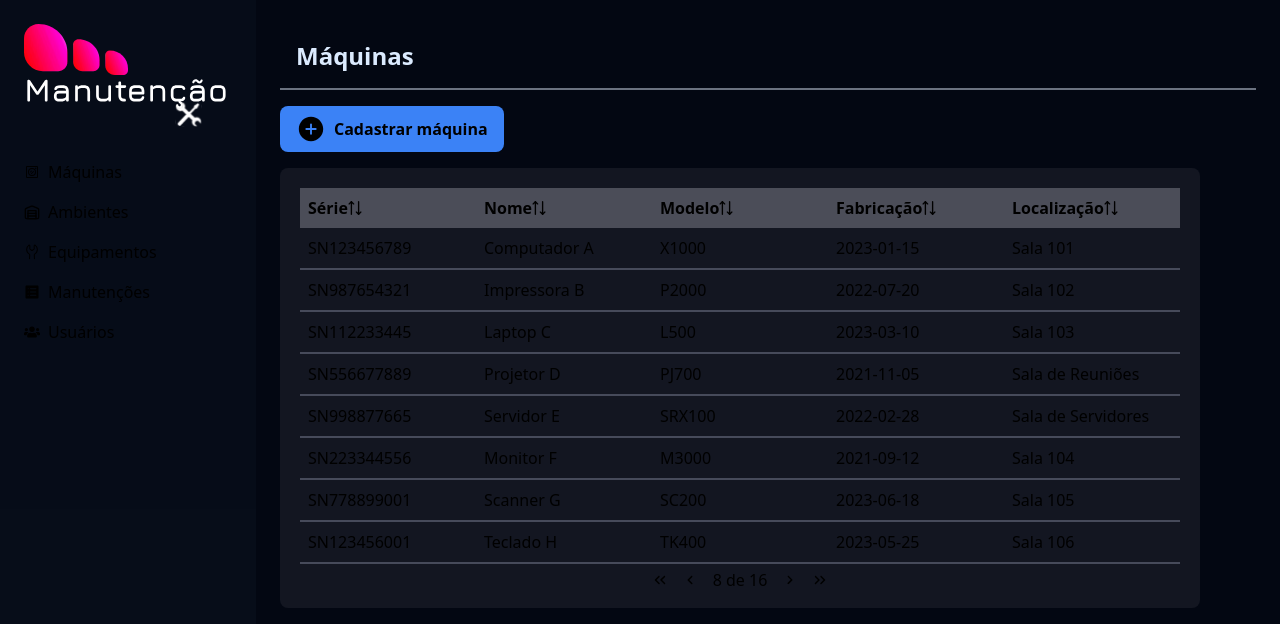
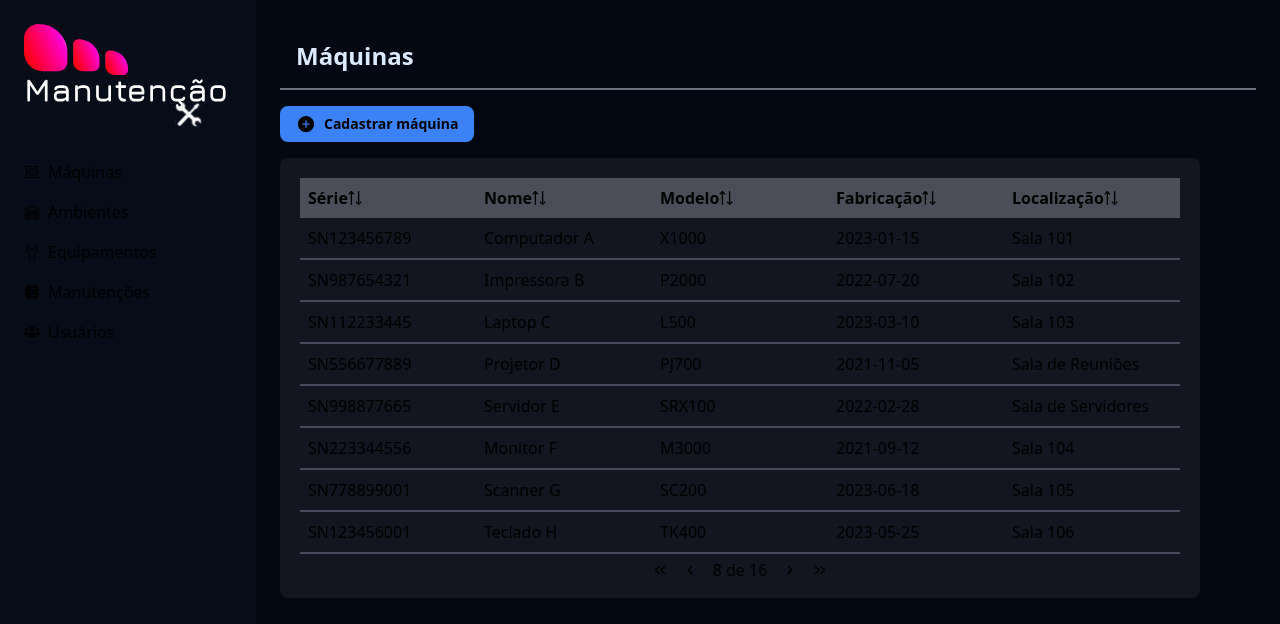
Before and after one commit to AnaJuliaMM/maintenance_web, a Next.js app in the folder frontend/: page /machines in a window 1280 px wide. Shown: the top 624 px of the page. Built offline with nearby package versions, Linux system fonts and the light colour scheme.

Commit message:
style: decrease add machine texto button size

```diff
--- a/frontend/src/app/(routes)/machines/page.tsx
+++ b/frontend/src/app/(routes)/machines/page.tsx
@@ -20,9 +20,9 @@ export default function Machine() {
   return (
     <main className="flex flex-col p-6 w-svw gap-4 h-fit">
       <Title>Máquinas</Title>
-      <section className="flex gap-2 items-center cursor-pointer">
-        <div className="flex gap-2 justify-center items-center bg-blue-500 py-2 px-4 rounded-lg font-semibold">
-          <IoAddCircle size={30} />
+      <section className="flex justify-items-end gap-2 items-center cursor-pointer">
+        <div className="flex gap-2 justify-center items-center bg-blue-500 py-2 px-4 rounded-lg font-semibold text-sm">
+          <IoAddCircle size={20} />
           Cadastrar máquina
         </div>
       </section>
```
